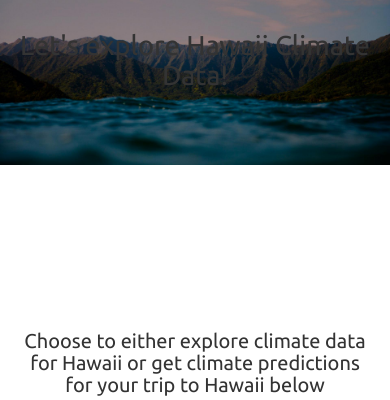
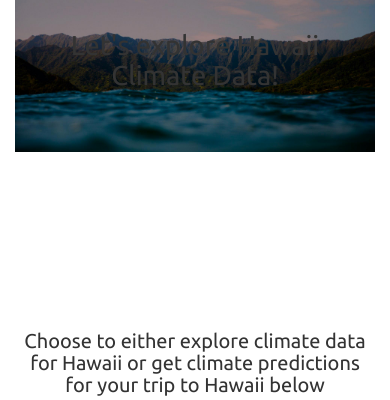
Before and after one commit to maivey/hawaii-climate-heroku, a Flask app: page / in a window 390 px wide. Shown: the part 62-462 px from the top of the page. Run offline with Flask 2, Linux system fonts and the light colour scheme; some libraries are stand-ins or nearby versions.

Commit message:
Update responsive display for Heroku

```diff
--- a/hawaii_app/static/css/style.css
+++ b/hawaii_app/static/css/style.css
@@ -532,7 +532,9 @@ margin-top:10px
 @media only screen and (min-device-width : 375px) and (max-device-width : 667px) {
   .hero {
     position: relative;
-    height: 300px;
+    height:100%;
+    width:100%;
+    /* height: 300px; */
     /* height: 200px; */
     /*height: 50%;*/
     padding: 20px;
@@ -654,8 +656,8 @@ margin-top:10px
 @media only screen and (min-device-width : 768px) and (max-device-width : 1024px) {
   .hero {
     position: relative;
-    height: 300px;
-    /* height: 200px; */
+    /* height: 300px; */
+    height: 200px;
     /*height: 50%;*/
     padding: 20px;
     margin: 0;
--- a/hawaii_app/templates/index.html
+++ b/hawaii_app/templates/index.html
@@ -94,20 +94,16 @@
         </div>
       </div>
     </nav>
-    <div id= "myHeader">
+    <div id= "myHeader" class="container container-fluid">
       <div class="hero text-center">
-        <!-- <div class=" hero text-center">  style= "background-image: url('../static/images/bikeshare.jpg');""-->
 
         <h1>Let's explore Hawaii Climate Data!</h1>
-        <!-- <p>Let\'s explore some US bikeshare data!</p> style="background-color: rgba(0,0,0,.7); width:100%; height: 100%" -->
-        <!-- </div> -->
       </div>
   </div>
 
   <div class="container">
     <div id = "chooseText" class="row">
       <div class="col-md-12 col-lg-12">
-        <!-- <div class="container container-fluid"> -->
         <h1 id = "mainText">Choose to either explore climate data for Hawaii or get climate predictions for your trip to Hawaii below</h1>
         <!-- </div> -->
         <br>
```
